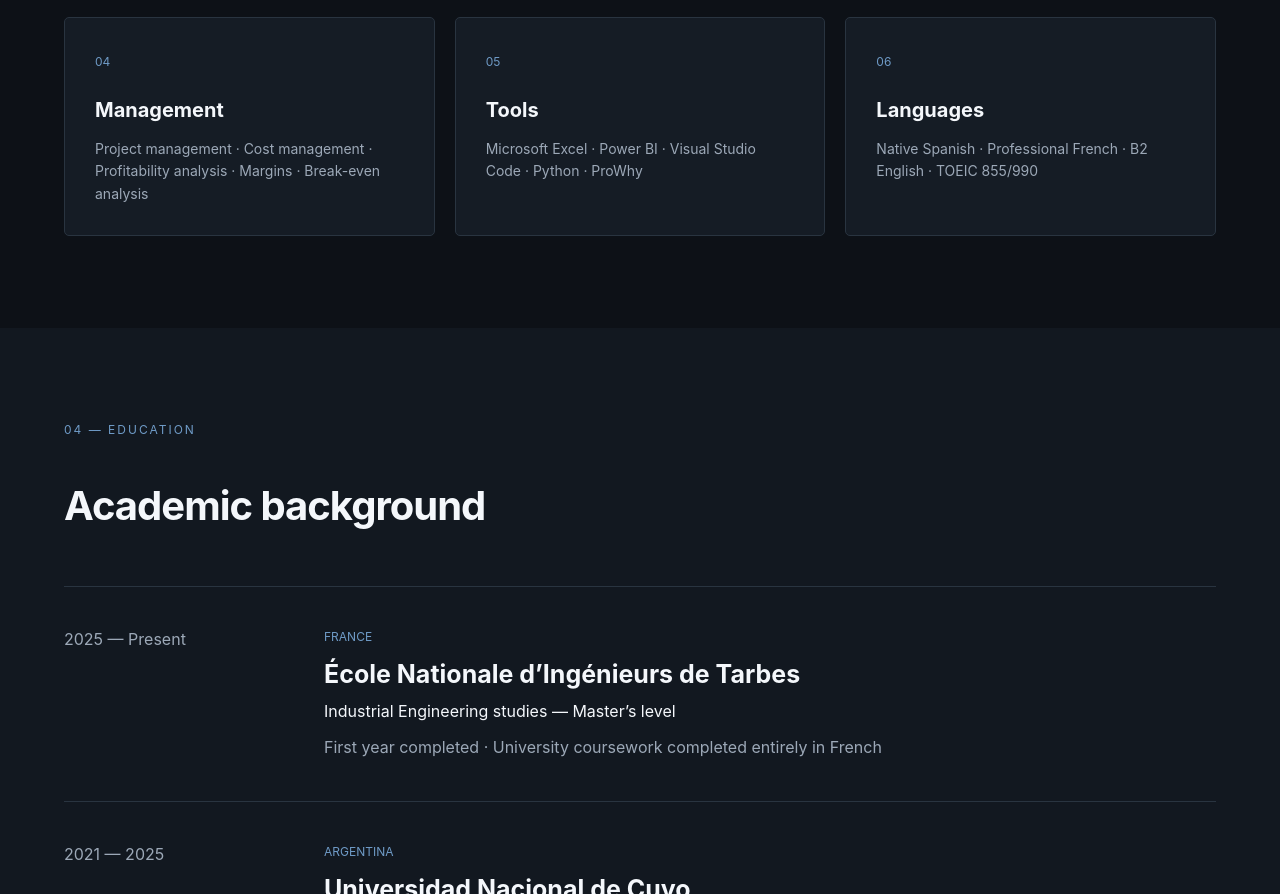
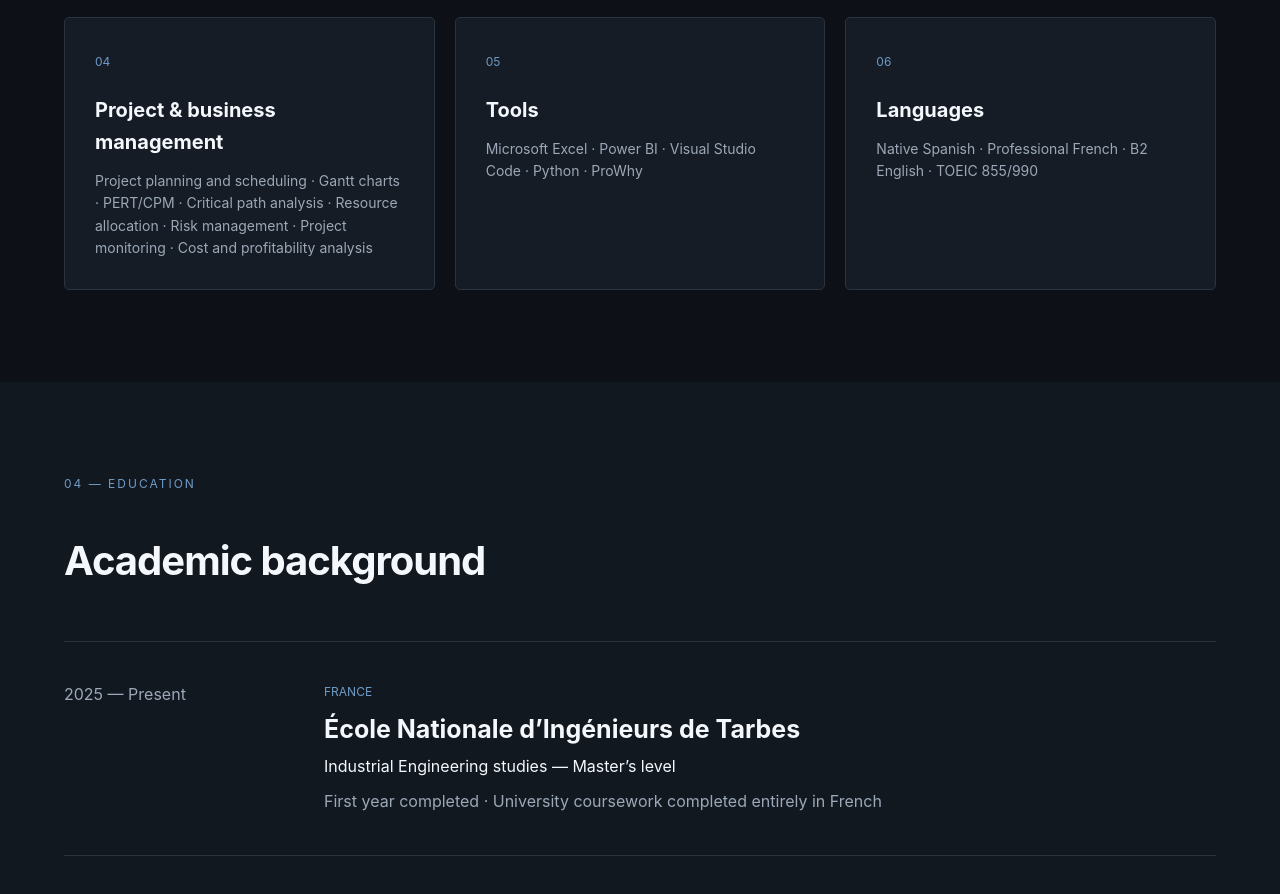
Before and after one commit to LucasReinoso5/portfolio-lucas, a plain HTML site: page index.html in a window 1280 px wide. Shown: the part 3447-4341 px from the top of the page. Drawn offline with Linux system fonts and the light colour scheme.

Commit message:
Add project management skills

```diff
--- a/index.html
+++ b/index.html
@@ -372,12 +372,13 @@
                         <span class="skill-number">04</span>
 
                         <h3>
-                            Management
+                            Project &amp; business management
                         </h3>
 
                         <p>
-                            Project management · Cost management · Profitability
-                            analysis · Margins · Break-even analysis
+                            Project planning and scheduling · Gantt charts · PERT/CPM ·
+                            Critical path analysis · Resource allocation · Risk management ·
+                            Project monitoring · Cost and profitability analysis
                         </p>
 
                     </div>
```
Also changed, not shown: 2 other files.
